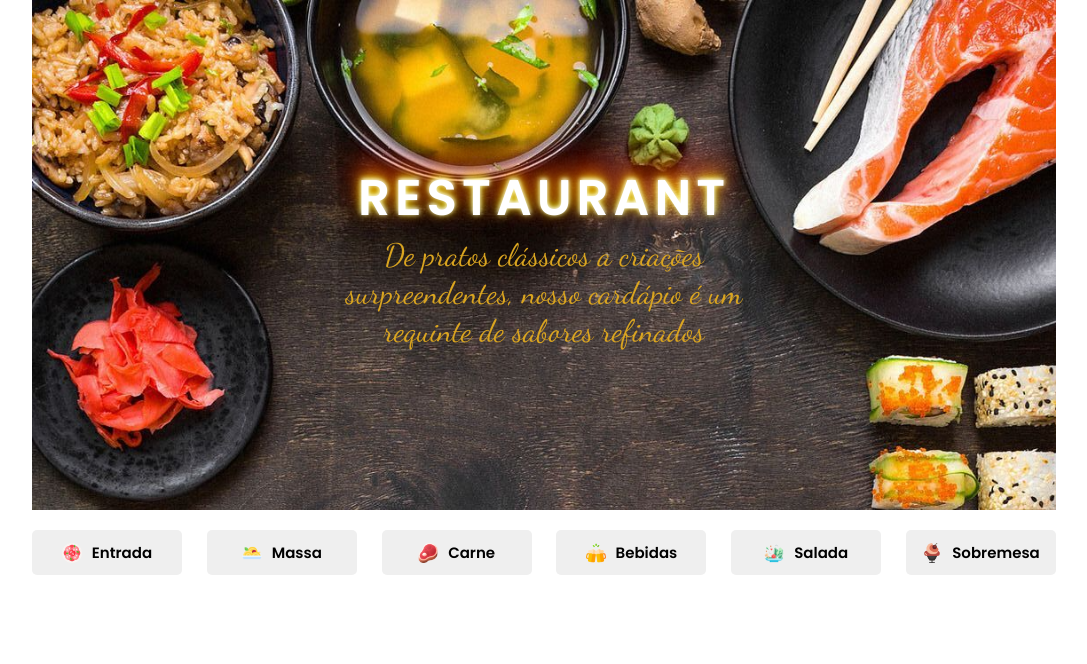
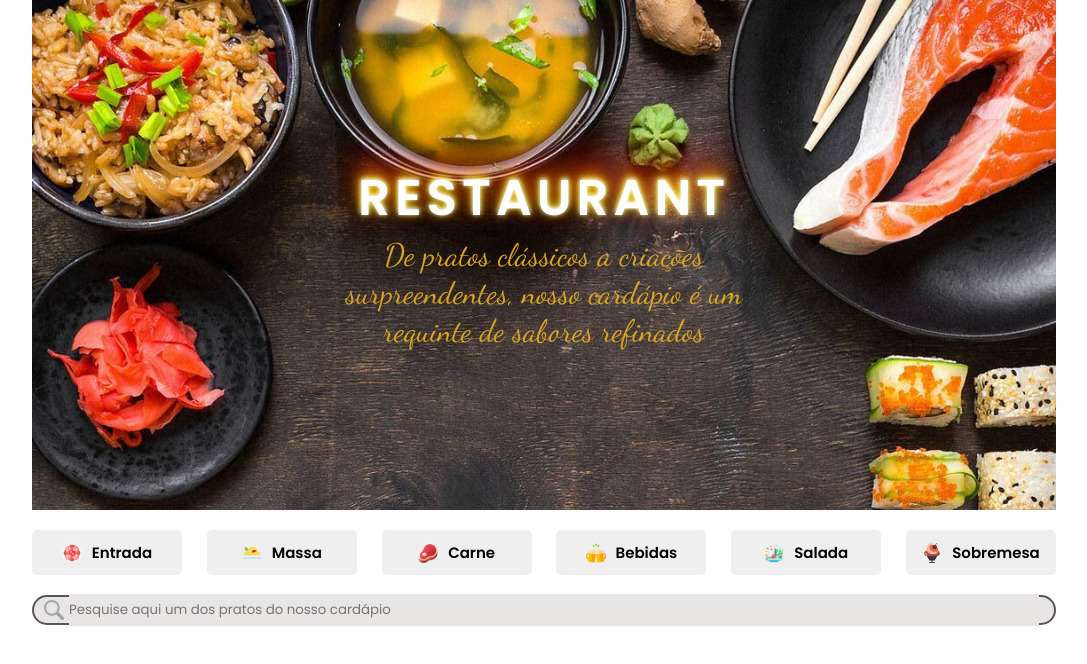
Before and after one commit to tigocode/cardapio, a Next.js app: page / in a window 1280 px wide. Shown: the top 664 px of the page, without its empty margins (96-1183 px from the left). Built offline with nearby package versions, Linux system fonts and the light colour scheme.

Commit message:
:sparkles: feat: Inclusao dos components CamposDebusca

```diff
--- a/src/app/page.js
+++ b/src/app/page.js
@@ -6,6 +6,7 @@ import { imagens } from '@/data/dataColecaoImagens';
 
 import Hearder from '@/components/Header';
 import BotaoCategoria from '@/components/BotaoCategoria';
+import CamposDeBusca from '@/components/CamposDeBusca';
 import styles from "./page.module.css";
 
 export default function Home() {
@@ -24,6 +25,7 @@ export default function Home() {
               />
             ))
           }
+          <CamposDeBusca />
         </section>
       </main>
     </div>
--- a/src/app/page.module.css
+++ b/src/app/page.module.css
@@ -8,6 +8,7 @@
 .categoria {
   display: flex;
   flex-wrap: wrap;
+  gap: 20px;
   align-items: center;
   justify-content: space-between;
   max-width: 1024px;
--- a/src/components/CamposDeBusca/CamposDeBusca.module.css
+++ b/src/components/CamposDeBusca/CamposDeBusca.module.css
@@ -0,0 +1,25 @@
+.busca {
+  display: flex;
+  gap: 5px;
+  align-items: center;
+  max-width: 1024px;
+  width: 100%;
+  height: 30px;
+  padding: 10px;
+  border: 2px solid #595555;
+  border-radius: 18px;
+  background: #e8e5e5;
+}
+.busca input {
+  width: 97%;
+  height: 4vh;
+  border: none;
+  background: #e8e5e5;
+}
+.busca input:focus-visible {
+  outline: none;
+}
+.busca img {
+  width: 20px;
+  height: 20px;
+}
--- a/src/components/CamposDeBusca/index.jsx
+++ b/src/components/CamposDeBusca/index.jsx
@@ -1,9 +1,18 @@
+import Image from 'next/image';
+import Lupa from '../../../public/assets/lupa.png';
 import styles from './CamposDeBusca.module.css';
 
-export default function CamposDeBusca(options) {
+export default function CamposDeBusca(props) {
   return (
-    <div>
+    <div className={styles.busca}>
+      <Image src={Lupa} />
+      <input
+        type="text"
+        value={''}
+        onChange={(event) => event.target.value}
+        placeholder='Pesquise aqui um dos pratos do nosso cardápio'
 
+      />
     </div>
   );
 }
```
Also changed, not shown: src/components/Cards/index.jsx (added, +7 -0 lines), src/components/Cards/Cards.module.css (added).
